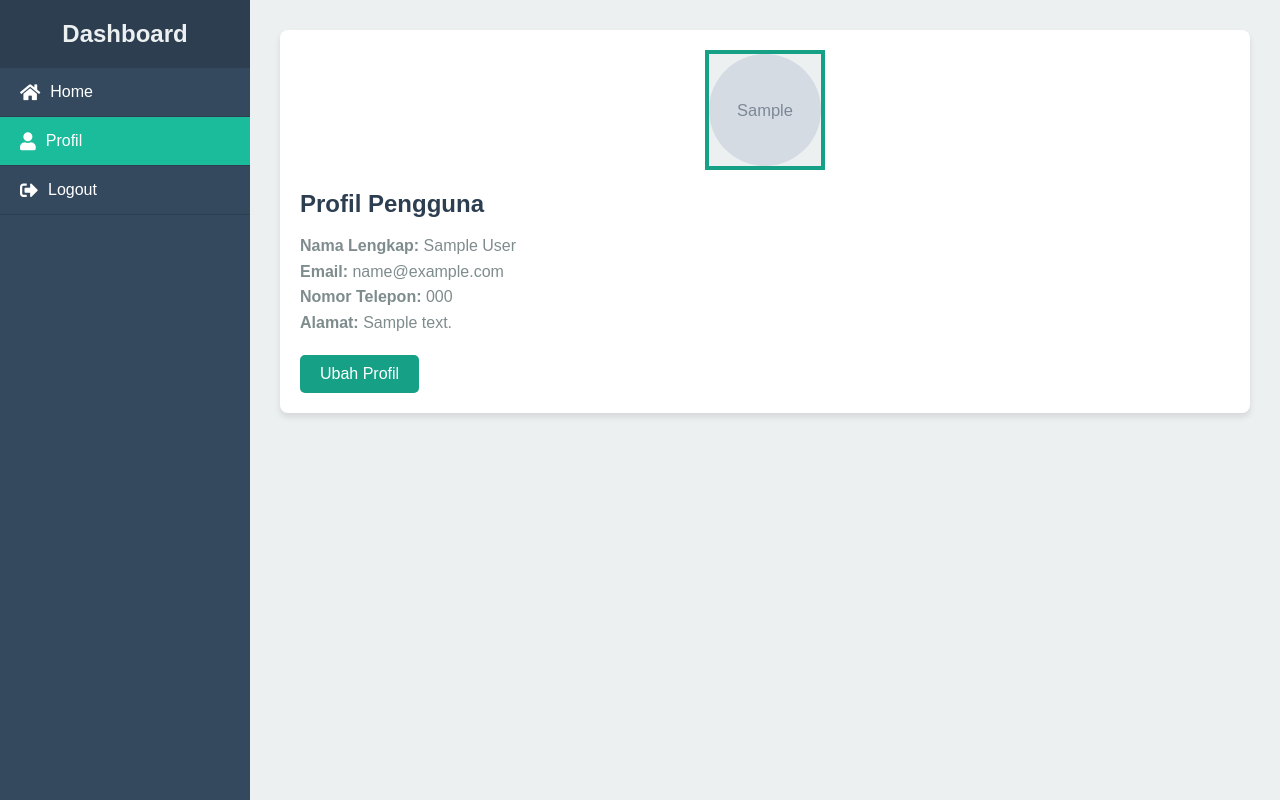
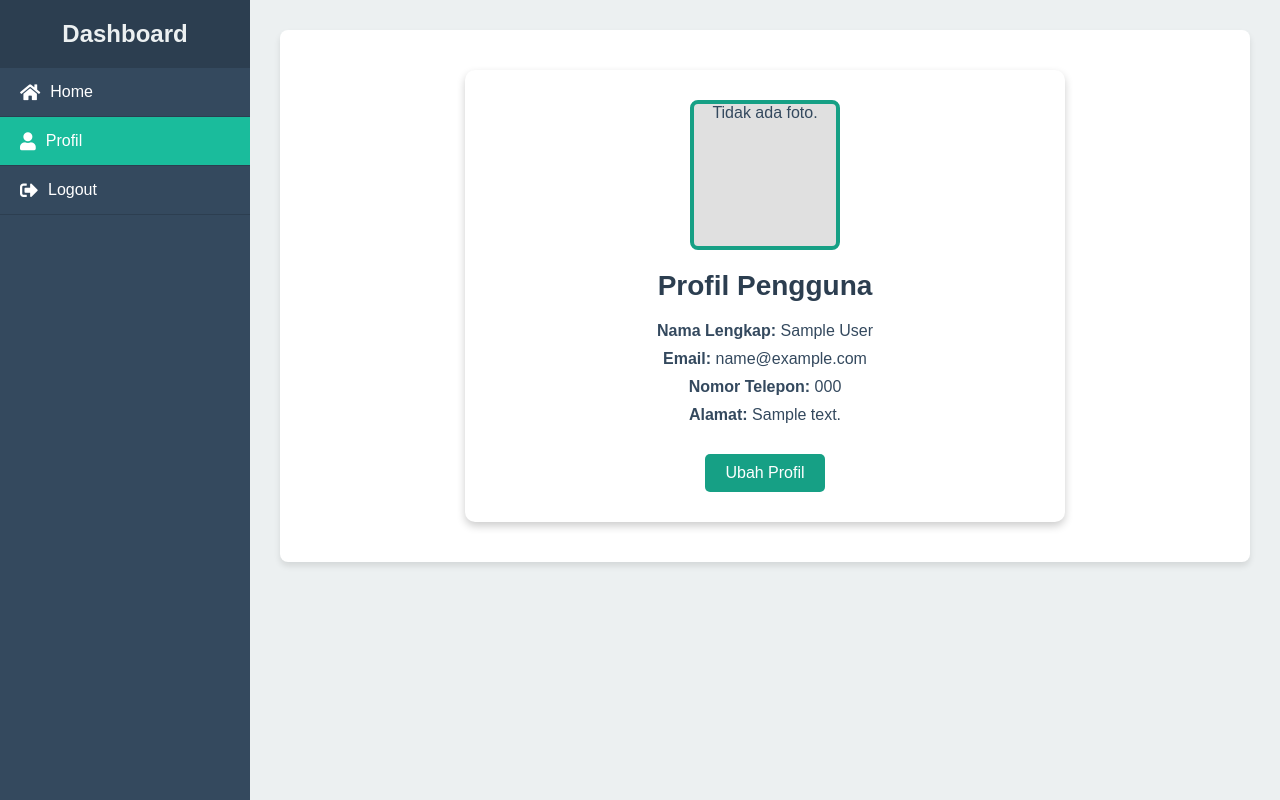
Before and after one commit to Fathir11a/PROJECT, a PHP site: page /hello.php in a window 1280 px wide, after a click on "Profil". Run offline with PHP 8.4, Linux system fonts and the light colour scheme; the visitor is signed in with stand-in values (Sample User, id 1); tables that the repository leaves empty or names only in its code hold one stand-in row (values such as "Sample post"); grey boxes marked "Sample" are stand-in pictures.

Commit message:
Deskripsi perubahan

```diff
--- a/hello.php
+++ b/hello.php
@@ -21,39 +21,40 @@
     $name = $user['full_name'];
     $phone = $user['phone'];
     $address = $user['address'];
-    $photo = $user['profile_picture']; // Sesuaikan nama kolom dengan database
+    $photo = $user['profile_picture']; // Nama file foto profil
 } else {
     echo "Data pengguna tidak ditemukan.";
     exit();
 }
 
+// Tambahan variabel untuk menu Home
+$cyber_services = [
+    ['title' => 'Cyber Security', 'desc' => 'Melindungi sistem informasi Anda dari ancaman siber.'],
+    ['title' => 'Data Encryption', 'desc' => 'Mengamankan data penting dengan teknologi enkripsi terkini.'],
+    ['title' => 'Penetration Testing', 'desc' => 'Mengidentifikasi celah keamanan dengan pengujian penetrasi.'],
+    ['title' => 'Incident Response', 'desc' => 'Respon cepat untuk menangani insiden keamanan siber.'],
+    ['title' => 'Threat Intelligence', 'desc' => 'Memahami ancaman terbaru untuk perlindungan lebih baik.'],
+    ['title' => 'Cloud Security', 'desc' => 'Keamanan untuk aplikasi dan data berbasis cloud.'],
+];
+
 if ($_SERVER['REQUEST_METHOD'] == 'POST') {
-    // Cek jika file diupload
+    // Proses unggah foto profil
     if (isset($_FILES['profile_picture']) && $_FILES['profile_picture']['error'] == 0) {
         $fileTmpPath = $_FILES['profile_picture']['tmp_name'];
         $fileName = $_FILES['profile_picture']['name'];
-        $fileSize = $_FILES['profile_picture']['size']; // Perbaiki typo disini
-        $fileType = $_FILES['profile_picture']['type'];
-
-        // Tentukan ekstensi file yang diizinkan
+        $fileExtension = pathinfo($fileName, PATHINFO_EXTENSION);
         $allowedExtensions = ['jpg', 'jpeg', 'png', 'gif'];
-        $fileExtension = pathinfo($fileName, PATHINFO_EXTENSION);
 
         if (in_array(strtolower($fileExtension), $allowedExtensions)) {
-            // Tentukan lokasi penyimpanan file
             $uploadDir = 'uploads/';
             $newFileName = uniqid() . '.' . $fileExtension;
             $destPath = $uploadDir . $newFileName;
 
-            // Pindahkan file ke folder uploads
             if (move_uploaded_file($fileTmpPath, $destPath)) {
-                // Update foto di database
                 $query = "UPDATE project SET profile_picture = ? WHERE username = ?";
                 $stmt = $conn->prepare($query);
                 $stmt->bind_param('ss', $newFileName, $username);
                 if ($stmt->execute()) {
-                    echo "Foto profil berhasil diubah.";
-                    // Redirect untuk mencegah resubmission form
                     header("Location: dashboard.php");
                     exit();
                 } else {
@@ -152,61 +153,94 @@
             margin-bottom: 15px;
         }
 
-        .section p {
-            line-height: 1.6;
-            font-size: 16px;
-            color: #7f8c8d;
+        .service-card {
+            display: flex;
+            flex-wrap: wrap;
+            gap: 20px;
+        }
+
+        .service {
+            flex: 1;
+            min-width: 200px;
+            background: #16a085;
+            color: #ecf0f1;
+            padding: 15px;
+            border-radius: 8px;
+            box-shadow: 0 4px 6px rgba(0, 0, 0, 0.1);
+            transition: transform 0.3s;
+        }
+
+        .service:hover {
+            transform: translateY(-5px);
         }
 
         .profile-photo {
-            width: 120px;
-            height: 120px;
+            width: 150px;
+            height: 150px;
             margin: 0 auto 20px;
+            border-radius: 8px;
+            overflow: hidden;
             border: 4px solid #16a085;
-            display: flex;
-            justify-content: center;
-            align-items: center;
-            flex-direction: column;
-            background: #ecf0f1;
+            background-color: #e0e0e0;
         }
 
         .profile-photo img {
             width: 100%;
             height: 100%;
             object-fit: cover;
-            border-radius: 50%;
-        }
-
-        ul {
-            list-style: disc;
-            margin: 10px 20px;
-        }
-
-        ul li {
-            font-size: 16px;
-            color: #34495e;
-            line-height: 1.8;
-        }
-
-        .btn {
-            display: inline-block;
-            padding: 10px 20px;
-            background: #16a085;
-            color: white;
-            text-decoration: none;
-            border-radius: 5px;
-            text-align: center;
-            font-size: 16px;
-            margin-top: 20px;
-            transition: background 0.3s;
-        }
-
-        .btn:hover {
-            background: #1abc9c;
         }
 
         .hidden {
             display: none;
+        }
+
+        .menu-item.active {
+            background-color: #1abc9c;
+        }
+
+        /* Profil Center */
+        .profile-container {
+            display: flex;
+            justify-content: center;
+            align-items: center;
+            min-height: 400px;
+            position: relative;
+            padding: 20px;
+        }
+
+        .profile-content {
+            background: #fff;
+            border-radius: 10px;
+            box-shadow: 0 4px 8px rgba(0, 0, 0, 0.2);
+            padding: 30px;
+            width: 100%;
+            max-width: 600px;
+            text-align: center;
+        }
+
+        .profile-content h2 {
+            margin-bottom: 20px;
+            font-size: 28px;
+        }
+
+        .profile-content p {
+            font-size: 16px;
+            margin-bottom: 10px;
+        }
+
+        .profile-content .btn {
+            background-color: #16a085;
+            color: white;
+            padding: 10px 20px;
+            text-decoration: none;
+            border-radius: 5px;
+            font-size: 16px;
+            margin-top: 20px;
+            display: inline-block;
+        }
+
+        .profile-content .btn:hover {
+            background-color: #1abc9c;
         }
     </style>
 </head>
@@ -232,21 +266,23 @@
         <!-- Bagian Home -->
         <div id="home" class="section">
             <h2>PT Sekuriti Siber Indonesia</h2>
-            <p>PT Sekuriti Siber Indonesia adalah perusahaan yang bergerak di bidang keamanan siber dan teknologi informasi.</p>
-            <ul>
-                <li>Cyber Security</li>
-                <li>Data Encryption</li>
-                <li>Penetration Testing</li>
-                <li>Incident Response</li>
-                <li>Threat Intelligence</li>
-                <li>Cloud Security</li>
-            </ul>
+            <p>PT Sekuriti Siber Indonesia adalah perusahaan yang bergerak di bidang keamanan siber dan teknologi informasi. Kami memberikan layanan berikut:</p>
+            <div class="service-card">
+                <?php foreach ($cyber_services as $service): ?>
+                    <div class="service">
+                        <h3><?php echo htmlspecialchars($service['title']); ?></h3>
+                        <p><?php echo htmlspecialchars($service['desc']); ?></p>
+                    </div>
+                <?php endforeach; ?>
+            </div>
         </div>
 
         <!-- Bagian Profil -->
         <div id="profile" class="section hidden">
+            <div class="profile-container">
+                <div class="profile-content">
                     <div class="profile-photo">
-                <?php if ($photo): ?>
+                        <?php if ($photo && file_exists("uploads/$photo")): ?>
                             <img src="uploads/<?php echo htmlspecialchars($photo); ?>" alt="Foto Profil">
                         <?php else: ?>
                             <p>Tidak ada foto.</p>
@@ -259,20 +295,11 @@
                     <p><strong>Alamat:</strong> <?php echo htmlspecialchars($address); ?></p>
                     <a href="change_profil.php" class="btn">Ubah Profil</a>
                 </div>
-
-        <!-- Form Ubah Foto Profil -->
-        <div id="change-profile" class="section hidden">
-            <h2>Ubah Foto Profil</h2>
-            <form action="dashboard.php" method="POST" enctype="multipart/form-data">
-                <label for="profile_picture">Pilih Foto:</label>
-                <input type="file" name="profile_picture" id="profile_picture" required>
-                <button type="submit">Ubah Foto</button>
-            </form>
+            </div>
         </div>
     </div>
 
     <script>
-        // Fungsi untuk mengatur visibilitas konten berdasarkan menu
         const sections = document.querySelectorAll('.section');
         const menuItems = document.querySelectorAll('.menu-item');
 
@@ -280,11 +307,9 @@
             item.addEventListener('click', function(e) {
                 e.preventDefault();
 
-                // Atur menu aktif
                 menuItems.forEach(menu => menu.classList.remove('active'));
                 this.classList.add('active');
 
-                // Tampilkan konten yang sesuai
                 const target = this.getAttribute('href').substring(1);
                 sections.forEach(section => section.classList.add('hidden'));
                 document.getElementById(target).classList.remove('hidden');
```
Lines whose indentation alone changed are shown as unchanged.
